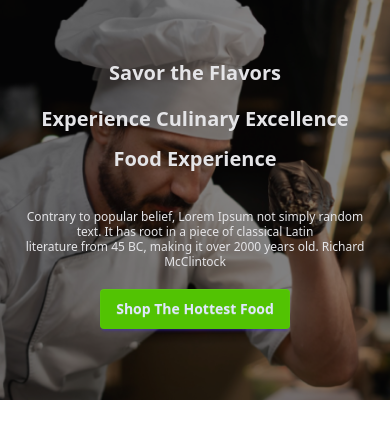
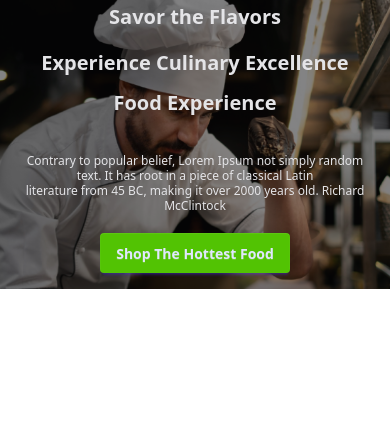
Before and after one commit to Ibne-Shahid/resturant-portfolio-daisyui, a plain HTML site: page index.html in a window 390 px wide. Drawn offline with nearby package versions, Linux system fonts and the light colour scheme.

Commit message:
Page 1 minor edit

```diff
--- a/index.html
+++ b/index.html
@@ -12,7 +12,7 @@
 <!-- Hero -->
 
 <div
-  class="hero h-[400px] lg:min-h-screen"
+  class="hero h-1/2 md:h-1/3 lg:min-h-screen"
   style="background-image: url(./assets/hero-bg.png);">
   <div class="hero-overlay"></div>
   <div class="hero-content text-neutral-content text-center">
```
